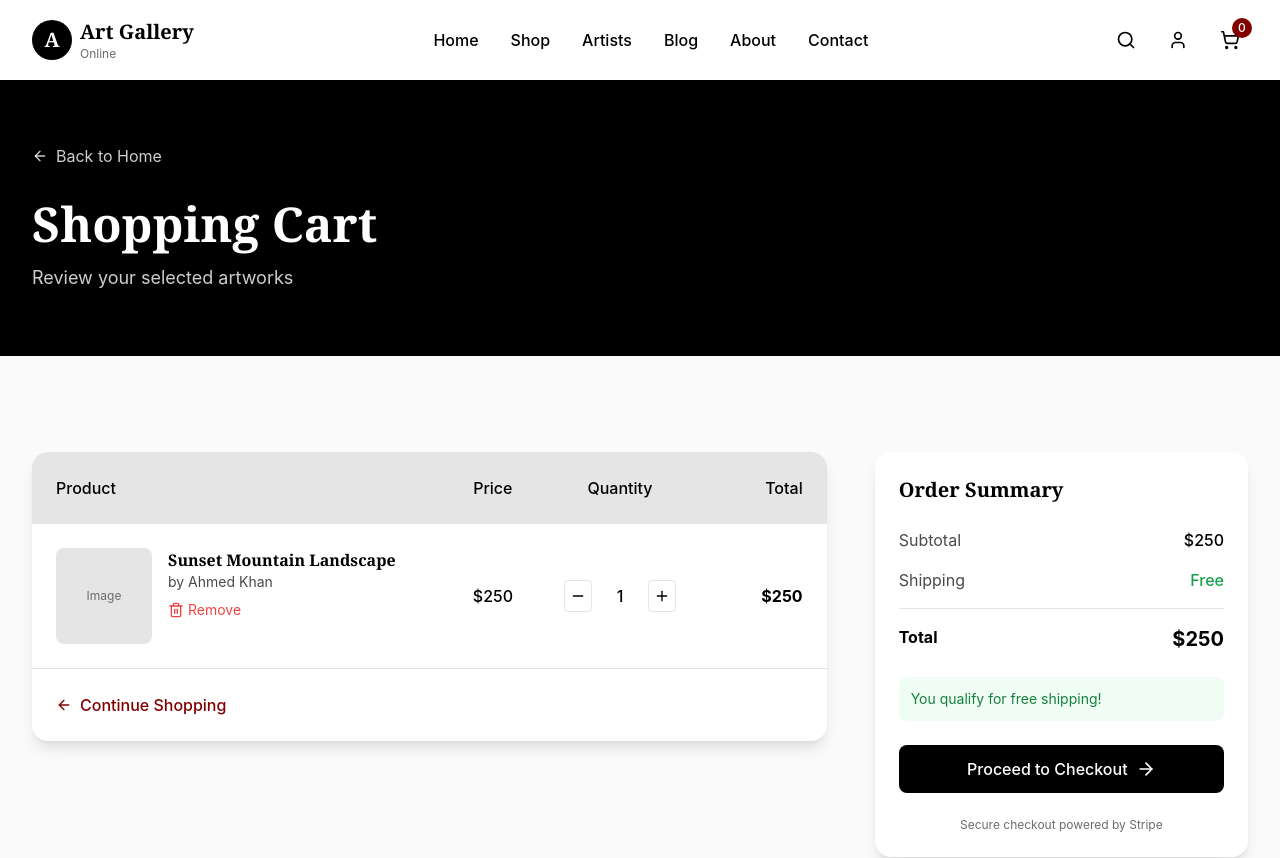
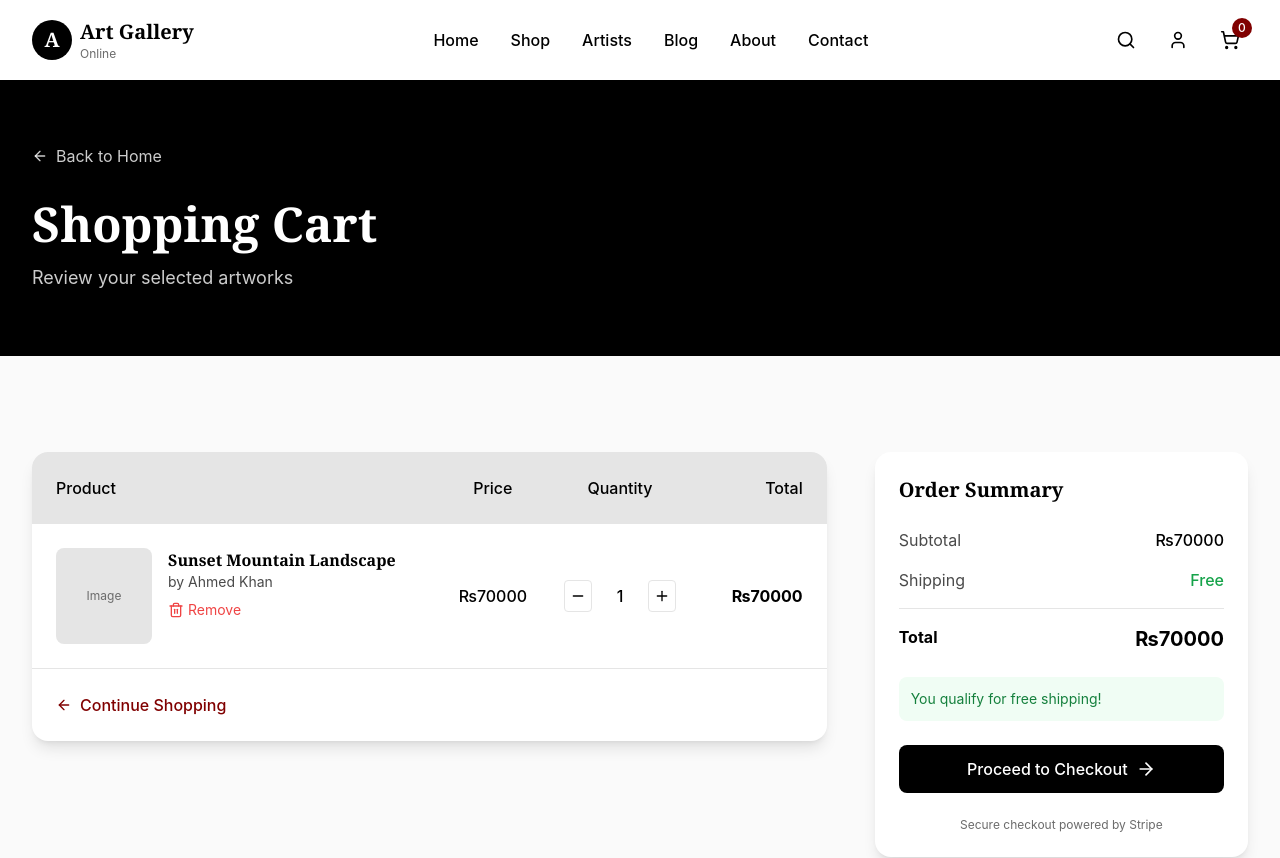
Before and after one commit to moizhasnain/art-gallery-online, a Next.js app: page /cart in a window 1280 px wide. Shown: the top 858 px of the page. Built offline with nearby package versions, Linux system fonts and the light colour scheme.

Commit message:
feat: converted all pricing to PKR (rate 280) across cart and account pages

```diff
--- a/app/account/page.tsx
+++ b/app/account/page.tsx
@@ -140,7 +140,7 @@ export default function AccountPage() {
                   <div className="text-sm text-grey">Wishlist Items</div>
                 </div>
                 <div className="bg-white rounded-2xl shadow-lg p-6 text-center">
-                  <div className="text-3xl font-bold text-black mb-1">$670</div>
+                  <div className="text-3xl font-bold text-black mb-1">₨187,600</div>
                   <div className="text-sm text-grey">Total Spent</div>
                 </div>
               </div>
@@ -173,7 +173,7 @@ export default function AccountPage() {
                           </div>
                         </div>
                         <div className="text-right">
-                          <div className="font-bold text-black">${order.total}</div>
+                          <div className="font-bold text-black">₨{order.total * 280}</div>
                           <div className="flex items-center gap-2 text-sm">
                             <span className="text-green-600 flex items-center gap-1">
                               <Clock className="w-3 h-3" />
--- a/app/cart/page.tsx
+++ b/app/cart/page.tsx
@@ -86,7 +86,7 @@ export default function CartPage() {
                       {/* Price */}
                       <div className="md:col-span-2 text-center md:block flex justify-between py-2">
                         <span className="md:hidden font-medium">Price:</span>
-                        <span className="font-medium text-black">${item.price}</span>
+                        <span className="font-medium text-black">₨{item.price * 280}</span>
                       </div>
 
                       {/* Quantity */}
@@ -103,7 +103,7 @@ export default function CartPage() {
                       {/* Total */}
                       <div className="md:col-span-2 text-right md:block flex justify-between py-2">
                         <span className="md:hidden font-medium">Total:</span>
-                        <span className="font-bold text-black">${item.price * item.quantity}</span>
+                        <span className="font-bold text-black">₨{item.price * item.quantity * 280}</span>
                       </div>
                     </div>
                   ))}
@@ -131,17 +131,17 @@ export default function CartPage() {
                   <div className="space-y-4 mb-6">
                     <div className="flex justify-between">
                       <span className="text-grey-dark">Subtotal</span>
-                      <span className="font-medium text-black">${subtotal}</span>
+                      <span className="font-medium text-black">₨{subtotal * 280}</span>
                     </div>
                     <div className="flex justify-between">
                       <span className="text-grey-dark">Shipping</span>
                       <span className="font-medium text-green-600">
-                        {shipping === 0 ? 'Free' : `$${shipping}`}
+                        {shipping === 0 ? 'Free' : `₨${shipping * 280}`}
                       </span>
                     </div>
                     <div className="border-t border-grey-lighter pt-4 flex justify-between">
                       <span className="font-bold text-black">Total</span>
-                      <span className="font-bold text-xl text-black">${total}</span>
+                      <span className="font-bold text-xl text-black">₨{total * 280}</span>
                     </div>
                   </div>
 
```
